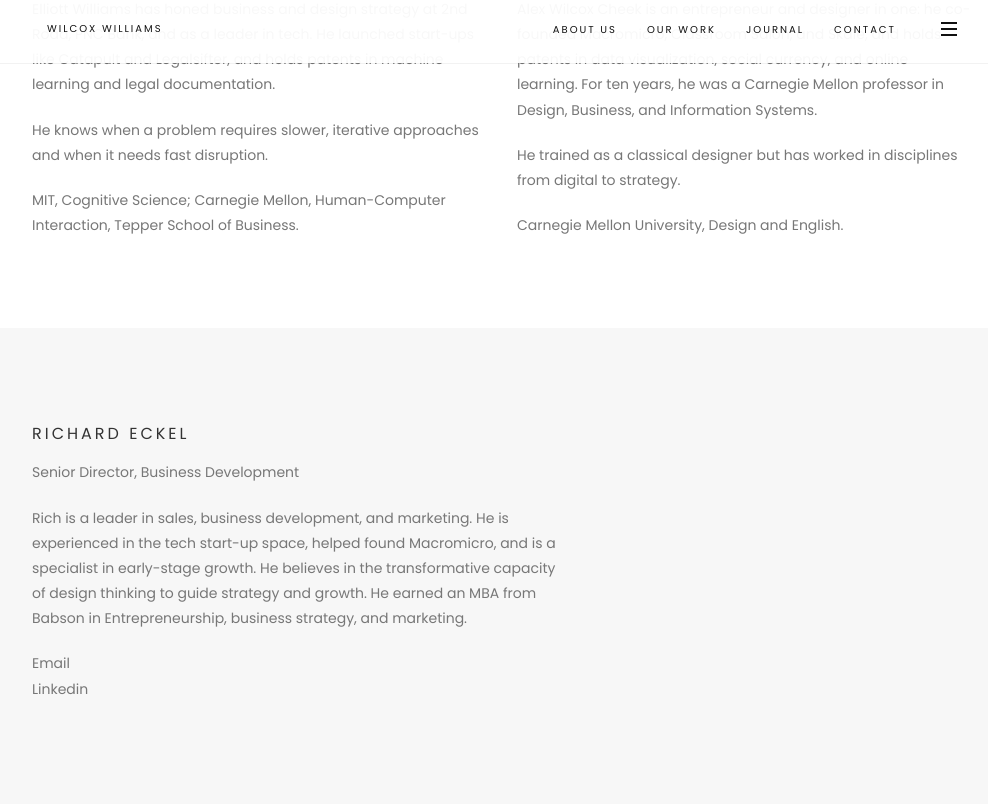
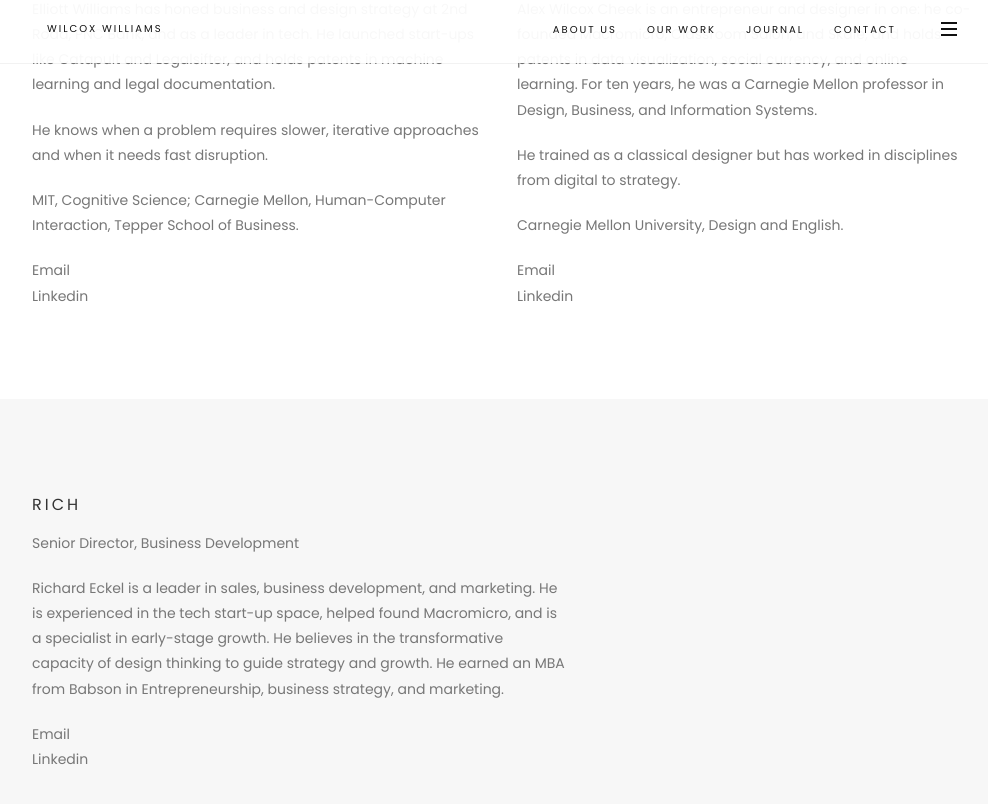
Before and after one commit to rwcstudio/wilcoxwilliams.github.io, a Jekyll site: the page built from about.html, in a window 1280 px wide and 900 px high, scrolled down 1567 px. Shown: the top 804 px of the window, without its empty margins (138-1126 px from the left). Built offline with Jekyll 4.4.1, drawn with Linux system fonts in a browser that asks for light colours.

Commit message:
Update about.html

```diff
--- a/about.html
+++ b/about.html
@@ -47,6 +47,7 @@ Elliott Williams has honed business and design strategy at 2nd Road, PNC Bank, a
 
 <p>MIT, Cognitive Science; Carnegie Mellon, Human-Computer Interaction, Tepper School of Business.</p>
 
+<p><a href="mailto:elliott@wilcoxwilliams.com">Email</a><br><a href="https://www.linkedin.com/in/elliottw/" target="_blank">Linkedin</a></p>
 </div>
 
 <div class="col-sm-12 col-md-6 col-lg-6">
@@ -60,6 +61,8 @@ Elliott Williams has honed business and design strategy at 2nd Road, PNC Bank, a
 <p>He trained as a classical designer but has worked in disciplines from digital to strategy.</p>
 
 <p>Carnegie Mellon University, Design and English.</p>
+
+<p><a href="mailto:alex@wilcoxwilliams.com">Email</a><br><a href="https://www.linkedin.com/in/arwcheek/" target="_blank">Linkedin</a></p>
 </div>
 
         </div>
@@ -72,11 +75,11 @@ Elliott Williams has honed business and design strategy at 2nd Road, PNC Bank, a
 
         <div class="row">
             <div class="col-sm-12 col-md-7 col-lg-7">
-                <h3 class="font-alt">Richard Eckel</h3>
+                <h3 class="font-alt">Rich</h3>
 
                 <p>Senior Director, Business Development</p>
 
-                <p>Rich is a leader in sales, business development, and marketing. He is experienced in the tech start-up space, helped found Macromicro, and is a specialist in early-stage growth. He believes in the transformative capacity of design thinking to guide strategy and growth. He earned an MBA from Babson in Entrepreneurship, business strategy, and marketing.</p>
+                <p>Richard Eckel is a leader in sales, business development, and marketing. He is experienced in the tech start-up space, helped found Macromicro, and is a specialist in early-stage growth. He believes in the transformative capacity of design thinking to guide strategy and growth. He earned an MBA from Babson in Entrepreneurship, business strategy, and marketing.</p>
 
                 <p><a href="mailto:rich@wilcoxwilliams.com">Email</a><br><a href="https://www.linkedin.com/in/richardeckel/" target="_blank">Linkedin</a></p>
                 <div class="col-sm-12 col-md-4 col-lg-4">
```
